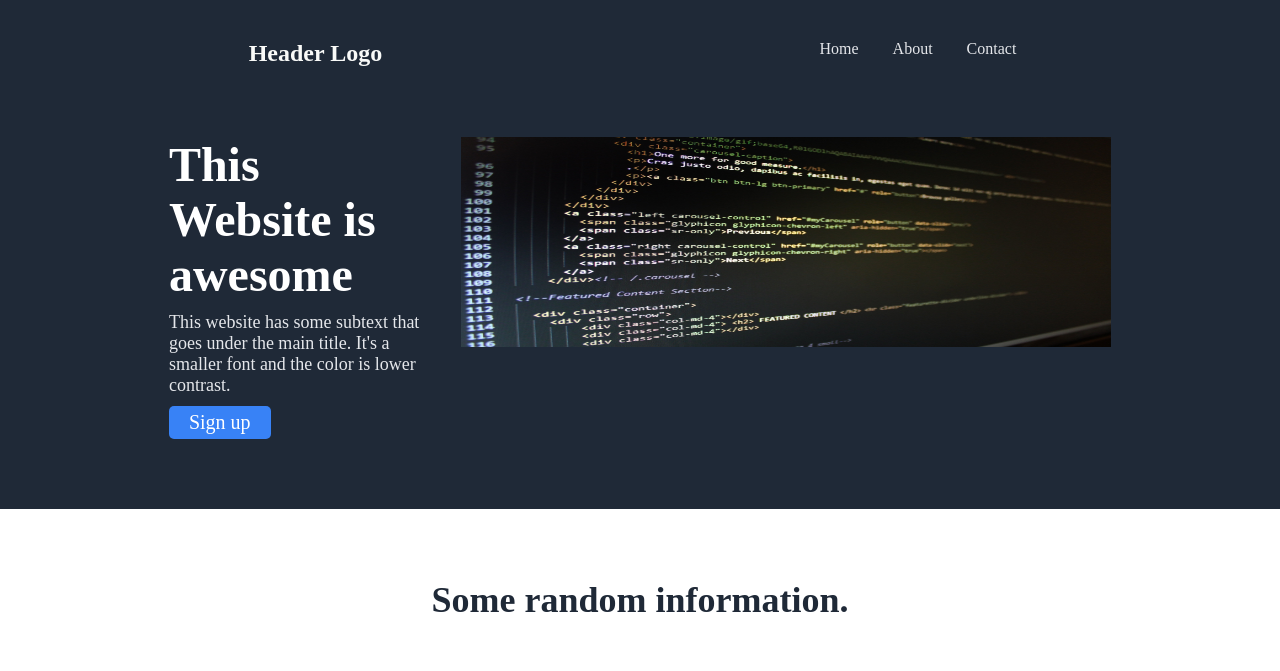
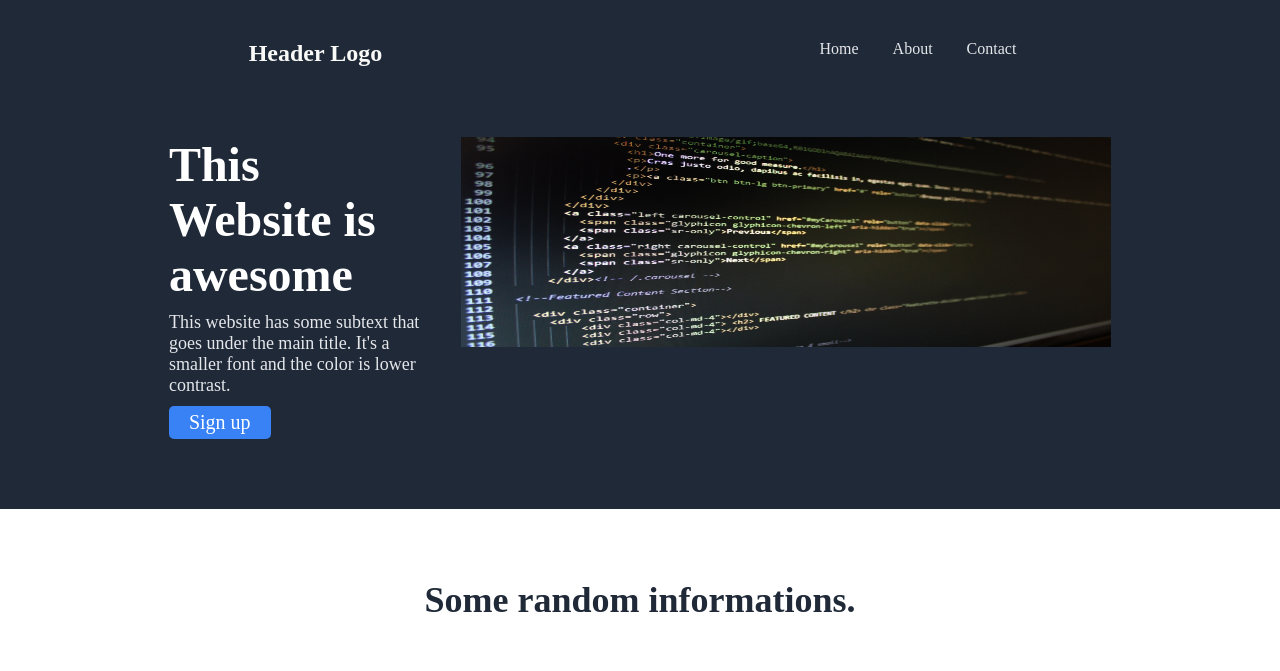
Before and after one commit to Maiorusergiu/Landingpage-Odinproject, a plain HTML site: page index.html in a window 1280 px wide. Shown: the top 671 px of the page. Drawn offline with Linux system fonts and the light colour scheme.

Commit message:
second commit

```diff
--- a/index.html
+++ b/index.html
@@ -40,7 +40,7 @@
     <!--Start of section 2-->
     <section class="section-2">
         <div class="section-2-first-div">
-        <h1 class="section-2-title">Some random information.</h1>
+        <h1 class="section-2-title">Some random informations.</h1>
         </div>
         <div class="section-2-second-div">
             <div class="first-image">
```
